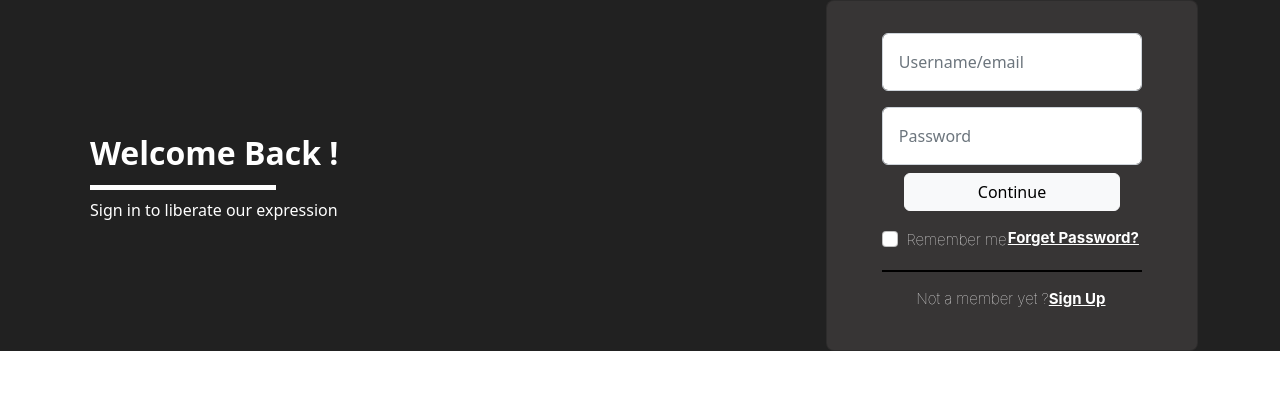
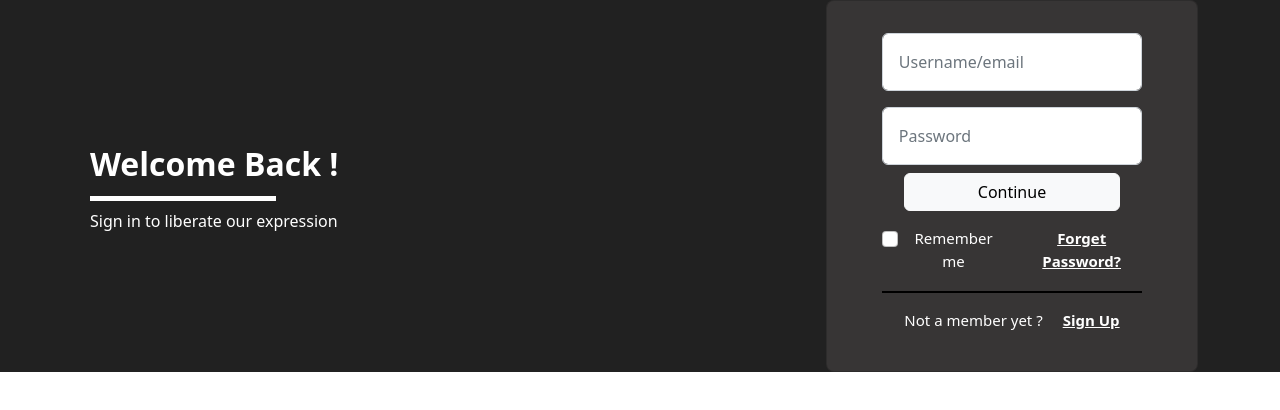
Before and after one commit to PandaNoob13/surpreedz, a React (Create React App) app: page / in a window 1280 px wide. Shown: the top 410 px of the page. Built offline with nearby package versions, Linux system fonts and the light colour scheme.

Commit message:
Added margin for card footer

```diff
--- a/src/features/SignIn/signInView.css
+++ b/src/features/SignIn/signInView.css
@@ -21,7 +21,6 @@
     font-weight:100;
     font-size: 15px;
     color: #FFFFFF;
-    font-family: 'SF PRO Display';
     margin-top: 5%;
 }
 
@@ -29,27 +28,23 @@
     font-weight:100;
     font-size: 15px;
     color: #FFFFFF;
-    font-family: 'SF PRO Display';
+    margin-right: 10px;
 }
 
 .sign-in{
     font-weight:bold;
     font-size: 15px;
     color: #FFFFFF;
-    font-family: 'SF PRO Display';
-    margin-right: 1%;
-    cursor: po'SF PRO Display';
+    margin-left: 10px;
 }
 
 .welcometext{
-    font-family: ''SF PRO Display'';
     font-weight: bold;
     font-size: 32px;
     color: #FFFFFF;
 }
 
 .liberate{
-    font-family: ''SF PRO Display'';
     font-weight: normal;
     font-size: 16px;
     color: #FFFFFF;
```
